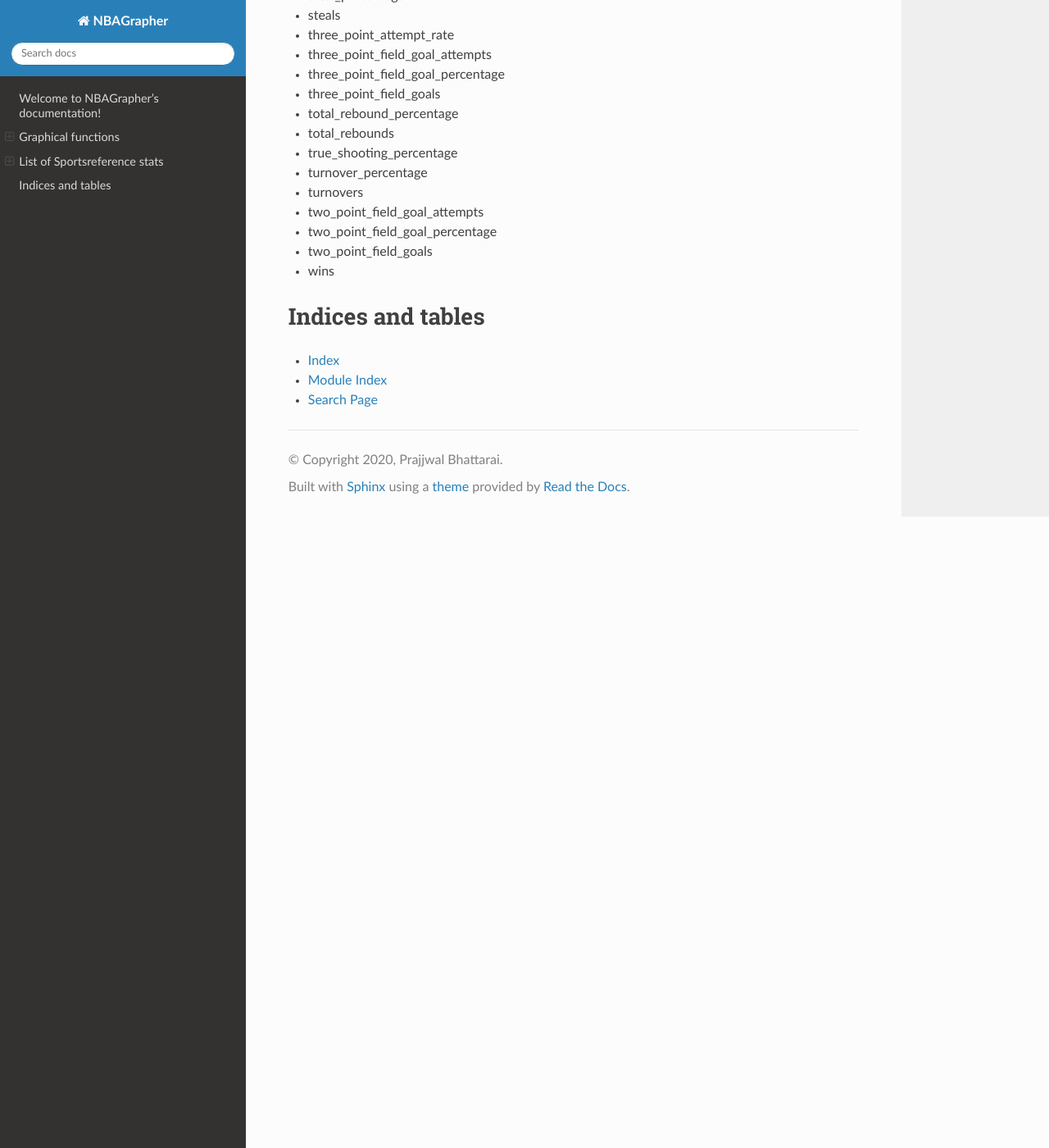
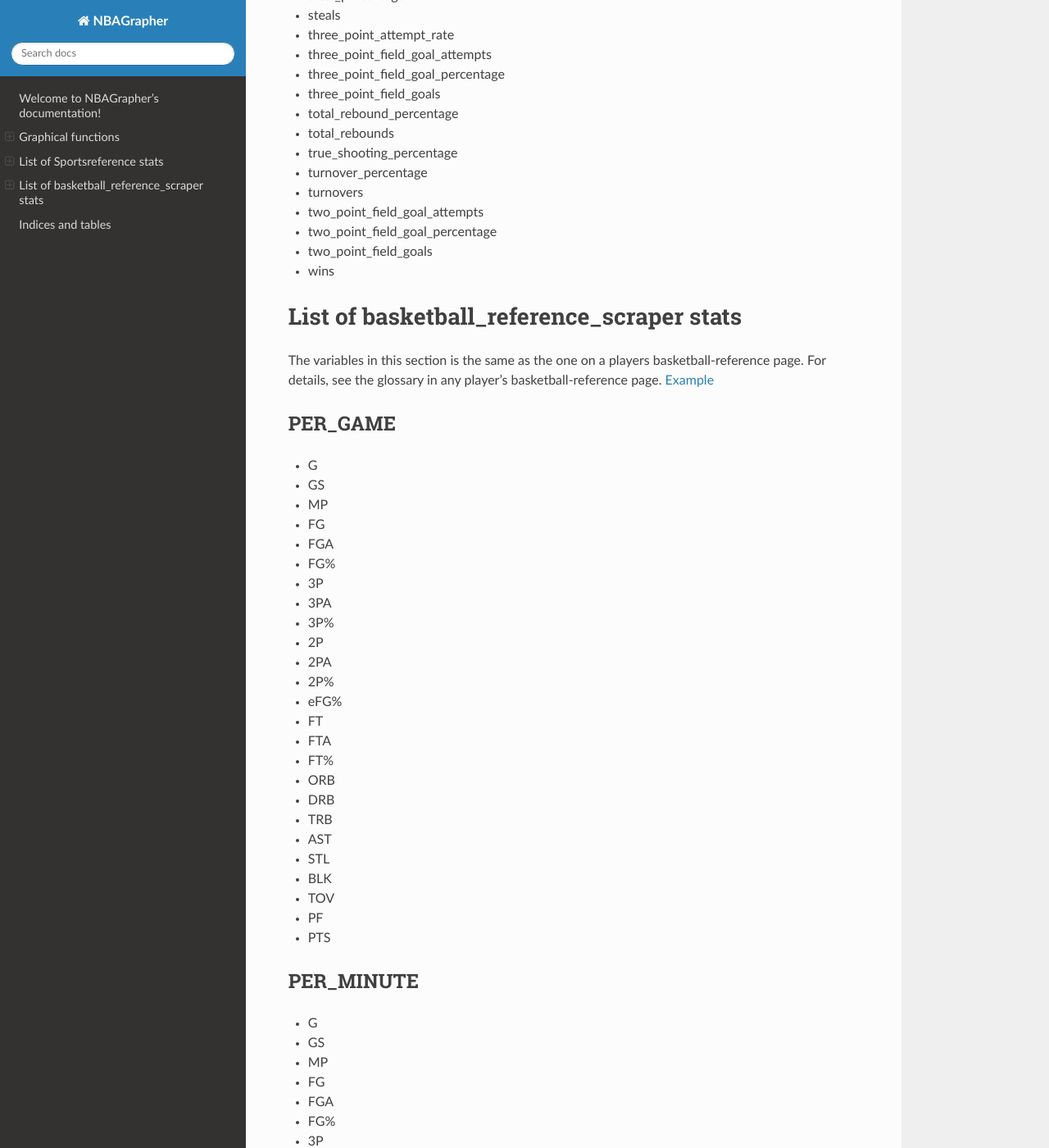
Before and after one commit to taoprajjwal/NBAGrapher, a Sphinx documentation site: the page built from docs/index.rst, in a window 1280 px wide and 1400 px high, scrolled down 6151 px. Shown: the whole window at 82% size. Built offline with Sphinx 7.4.7 and the Read the Docs theme 2.0.0, drawn with Linux system fonts in a browser that asks for light colours; some of the changed text lies outside the part shown.

Commit message:
Relase 1.1.0 to PYPI

```diff
--- a/docs/index.rst
+++ b/docs/index.rst
@@ -248,6 +248,120 @@ plot_team_game()
 - two_point_field_goals
 - wins
 
+List of basketball_reference_scraper stats
+============================================
+
+The variables in this section is the same as the one on a players basketball-reference page. For details, see the glossary in any player's basketball-reference page. `Example <https://www.basketball-reference.com/players/s/simmobe01.html>`_
+
+PER_GAME
+----------
+- G
+- GS
+- MP
+- FG
+- FGA
+- FG%
+- 3P
+- 3PA
+- 3P%
+- 2P
+- 2PA
+- 2P%
+- eFG%
+- FT
+- FTA
+- FT%
+- ORB
+- DRB
+- TRB
+- AST
+- STL
+- BLK
+- TOV
+- PF
+- PTS
+
+PER_MINUTE
+------------
+- G
+- GS
+- MP
+- FG
+- FGA
+- FG%
+- 3P
+- 3PA
+- 3P%
+- 2P
+- 2PA
+- 2P%
+- FT
+- FTA
+- FT%
+- ORB
+- DRB
+- TRB
+- AST
+- STL
+- BLK
+- TOV
+- PF
+- PTS
+
+PER_POSS
+----------
+- G
+- GS
+- MP
+- FG
+- FGA
+- FG%
+- 3P
+- 3PA
+- 3P%
+- 2P
+- 2PA
+- 2P%
+- FT
+- FTA
+- FT%
+- ORB
+- DRB
+- TRB
+- AST
+- STL
+- BLK
+- TOV
+- PF
+- PTS
+- ORtg
+- DRtg
+
+ADVANCED
+------------
+- G
+- MP
+- PER
+- TS%
+- 3PAr
+- FTr
+- ORB%
+- DRB%
+- TRB%
+- AST%
+- STL%
+- BLK%
+- TOV%
+- USG%
+- OWS
+- DWS
+- WS
+- WS/48
+- OBPM
+- DBPM
+- BPM
+- VORP
+
 Indices and tables
 ==================
 
--- a/requirements.txt
+++ b/requirements.txt
@@ -1,3 +1,4 @@
 matplotlib==3.1.1
 pandas==0.25.3
 sportsreference==0.4.3
+git+git://github.com/taoprajjwal/basketball_reference_scraper@master
--- a/setup.py
+++ b/setup.py
@@ -7,7 +7,7 @@ README=(HERE/"README.md").read_text()
 
 setup(
     name="NBAGrapher",
-    version="1.0.0",
+    version="1.1.0",
     description="Graphing NBA player and team stats using matplotlib",
     long_description=README,
     long_description_content_type="text/markdown",
@@ -22,4 +22,5 @@ setup(
     ],
     packages=["nbagrapher"],
     install_requires=["sportsreference", "matplotlib","pandas"],
+    dependency_links=["https://github.com/taoprajjwal/basketball_reference_scraper/tarball/master"]
 )
```
